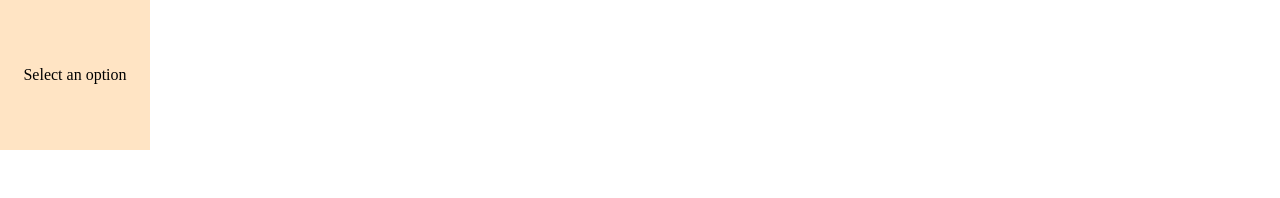
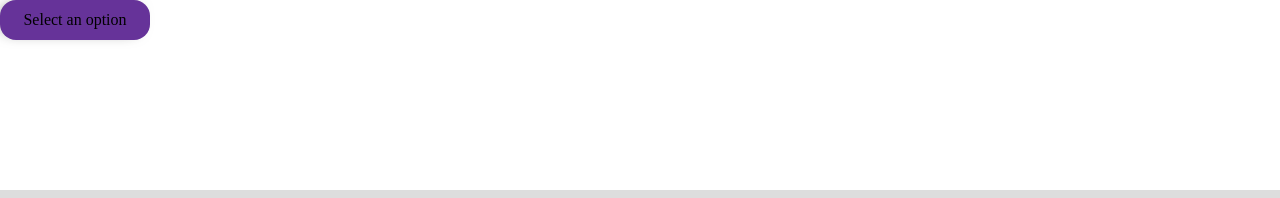
Before and after one commit to SebastienStordeur/Interactive-global-map, a React (Vite) app: page / in a window 1280 px wide. Shown: the top 198 px of the page. Built offline with nearby package versions, Linux system fonts and the light colour scheme.

Commit message:
Added geojson file + custom select style and tests

```diff
--- a/package.json
+++ b/package.json
@@ -11,6 +11,7 @@
     "test": "jest"
   },
   "dependencies": {
+    "d3": "^7.8.5",
     "leaflet": "^1.9.4",
     "react": "^18.2.0",
     "react-dom": "^18.2.0",
--- a/src/components/UI/Select/CustomSelect.tsx
+++ b/src/components/UI/Select/CustomSelect.tsx
@@ -9,7 +9,6 @@ interface CustomSelectProps {
 const CustomSelect: FC<CustomSelectProps> = ({ options, category }) => {
   const [isOpen, setisOpen] = useState(false);
   const [optionSelected, setOptionSelected] = useState<null | string>(null);
-
   const dropdownRef = useRef<HTMLDivElement | null>(null);
 
   console.log(category);
@@ -35,15 +34,17 @@ const CustomSelect: FC<CustomSelectProps> = ({ options, category }) => {
 
   return (
     <div className="custom-list" ref={dropdownRef}>
-      <div onClick={toggleList}>{optionSelected ? optionSelected : "Select an option"}</div>
+      <div className="main-entry" onClick={toggleList}>
+        {optionSelected ? optionSelected : "Select an option"}
+      </div>
       {isOpen && (
-        <div>
+        <ul className="options-container" aria-hidden="true">
           {options.map((option) => (
-            <div key={option.value} onClick={() => handleSelect(option.value)} className="option">
+            <li key={option.value} onClick={() => handleSelect(option.value)} className="option">
               {option.value}
-            </div>
+            </li>
           ))}
-        </div>
+        </ul>
       )}
     </div>
   );
--- a/src/styles/style.css
+++ b/src/styles/style.css
@@ -25,11 +25,19 @@
   flex-direction: column;
   justify-content: center;
   align-items: center;
-  background-color: bisque;
+  background-color: rebeccapurple;
   width: 150px;
-  height: 150px;
+  height: 40px;
+  border-radius: 16px;
   cursor: pointer;
+  -webkit-box-shadow: -5px -1px 15px -8px rgba(0, 0, 0, 0.64);
+  box-shadow: -5px -1px 15px -8px rgba(0, 0, 0, 0.64);
 }
+
+.main-entry {
+  padding: 14px;
+}
+
 .option:hover {
   background-color: blue;
 }
```
Also changed, not shown: src/data/map.geojson (added), 2 other files (tests, documents, lock files or other folders).
